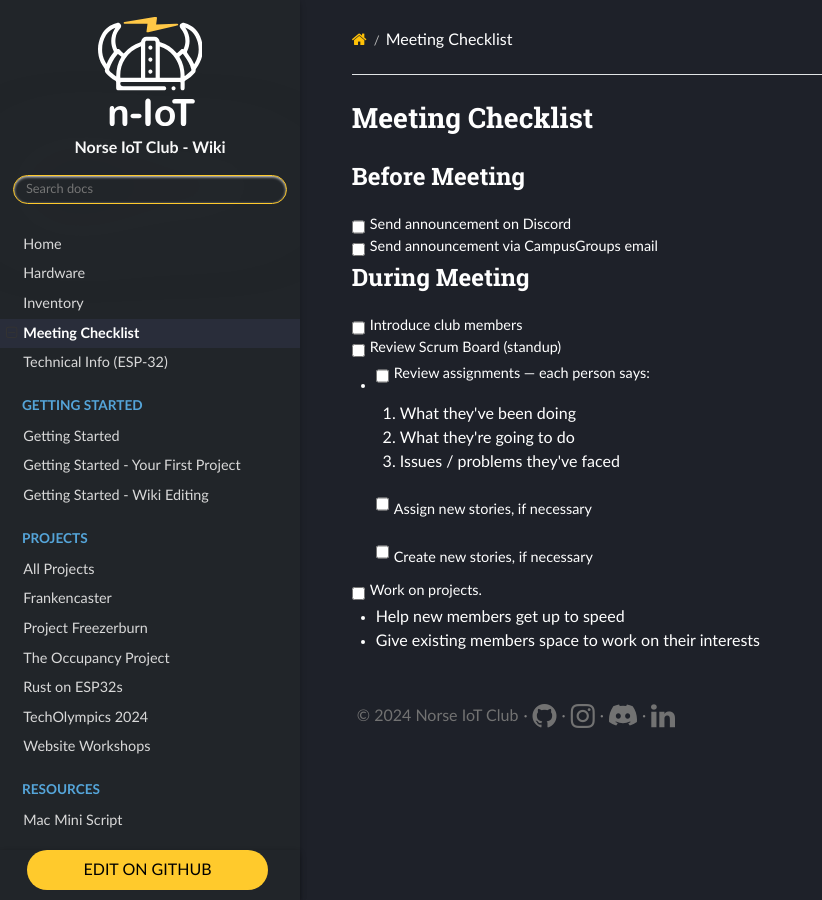
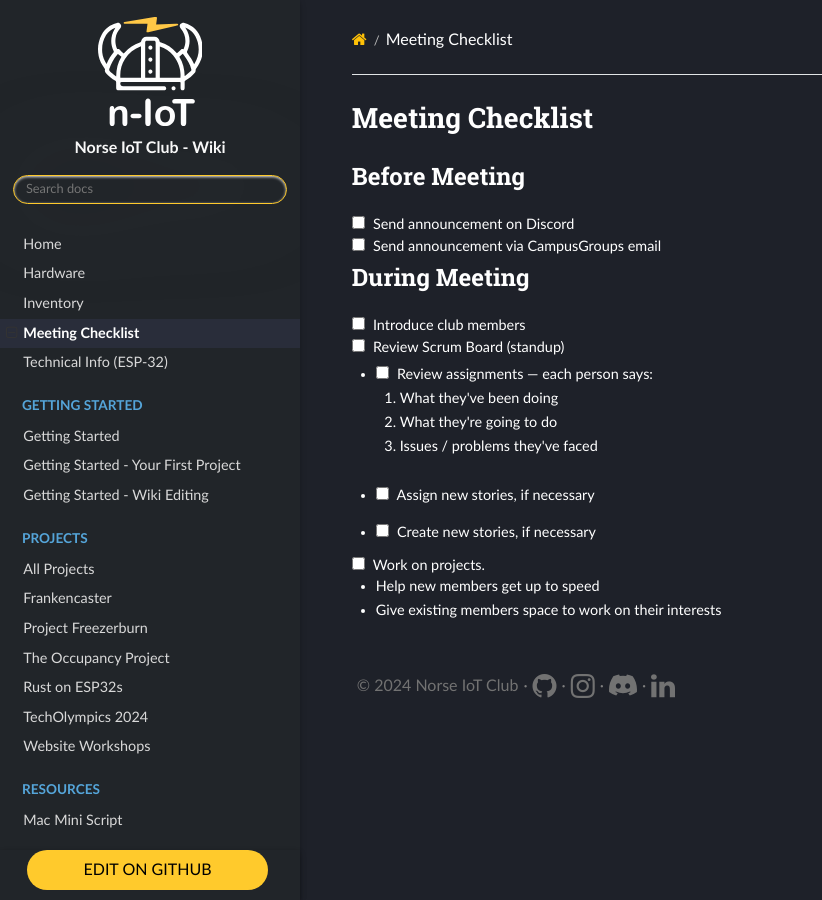
Before and after one commit to Norse-IoT/Wiki, an MkDocs documentation site: the page built from docs/meeting-checklist.md, in a window 1280 px wide. Shown: the whole page, without its empty margins (0-822 px from the left). Built offline with MkDocs 1.6.1, drawn with Linux system fonts in a browser that asks for light colours; nearby versions of some CDN libraries.

Commit message:
Inline checkboxes

```diff
--- a/docs/meeting-checklist.md
+++ b/docs/meeting-checklist.md
@@ -2,30 +2,31 @@
 
 <form>
     <h2 id="before-meeting">Before Meeting</h2>
-    <div class="flex">
-        <input type="checkbox" id="announcement-discord" />
-        <label for="announcement-discord">Send announcement on Discord</label>
+    <div>
+        <label for="announcement-discord">
+            <input type="checkbox" id="announcement-discord" />
+            Send announcement on Discord</label>
     </div>
-    <div class="flex">
-        <input type="checkbox" id="announcement-email" />
-        <label for="announcement-email">Send announcement via CampusGroups email</label>
+    <div>
+        <label for="announcement-email">
+            <input type="checkbox" id="announcement-email" />
+            Send announcement via CampusGroups email</label>
     </div>
     <h2 id="during-meeting">During Meeting</h2>
-    <div class="flex">
-        <input type="checkbox" id="introduce" />
-        <label for="introduce">Introduce club members</label>
+    <div>
+        <label for="introduce">
+            <input type="checkbox" id="introduce" />
+            Introduce club members</label>
     </div>
     <div>
-        <div class="flex">
+        <label for="scrum">
             <input type="checkbox" id="scrum" />
-            <label for="scrum">Review Scrum Board (standup)</label>
-        </div>
+            Review Scrum Board (standup)</label>
         <ul style="margin-top: 0; margin-bottom: 0;">
             <li>
-                <div class="flex">
+                <label for="scrum-2">
                     <input type="checkbox" id="scrum-2" />
-                    <label for="scrum-2">Review assignments &mdash; each person says:
-                </div>
+                    Review assignments &mdash; each person says:
                     <ol style="margin-top: 0;">
                         <li>
                             What they've been doing
@@ -39,21 +40,22 @@
                     </ol>
                 </label>
             </li>
-            <li class="flex">
-                <input type="checkbox" id="scrum-3" />
-                <label for="scrum-3">Assign new stories, if necessary</label>
+            <li>
+                <label for="scrum-3">
+                    <input type="checkbox" id="scrum-3" />
+                    Assign new stories, if necessary</label>
             </li>
-            <li class="flex">
-                <input type="checkbox" id="scrum-4" />
-                <label for="scrum-4">Create new stories, if necessary</label>
+            <li>
+                <label for="scrum-4">
+                    <input type="checkbox" id="scrum-4" />
+                    Create new stories, if necessary</label>
             </li>
         </ul>
     </div>
     <div>
-        <div class="flex">
+        <label for="work">
             <input type="checkbox" id="work" />
-            <label for="work"> Work on projects.
-        </div>
+            Work on projects.
             <ul style="margin-top: 0; margin-bottom: 0;">
                 <li>
                     Help new members get up to speed
```
